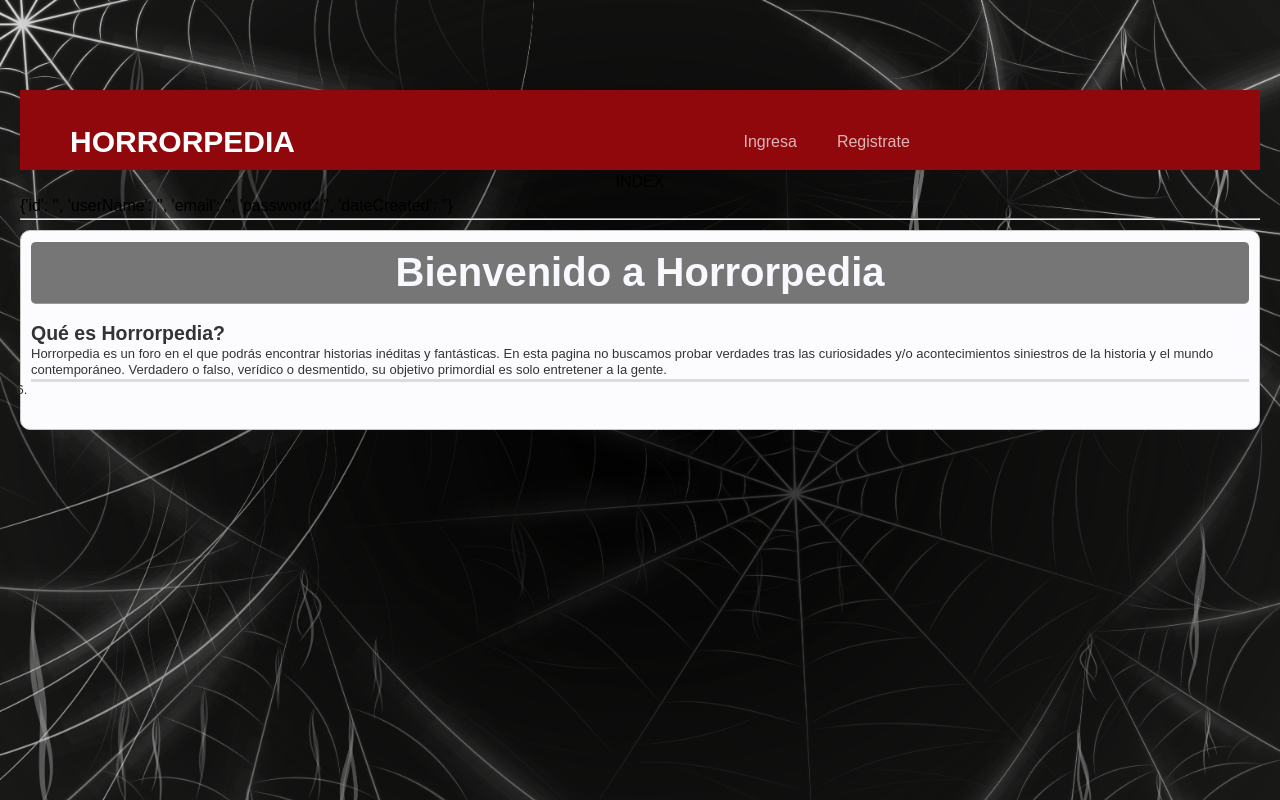
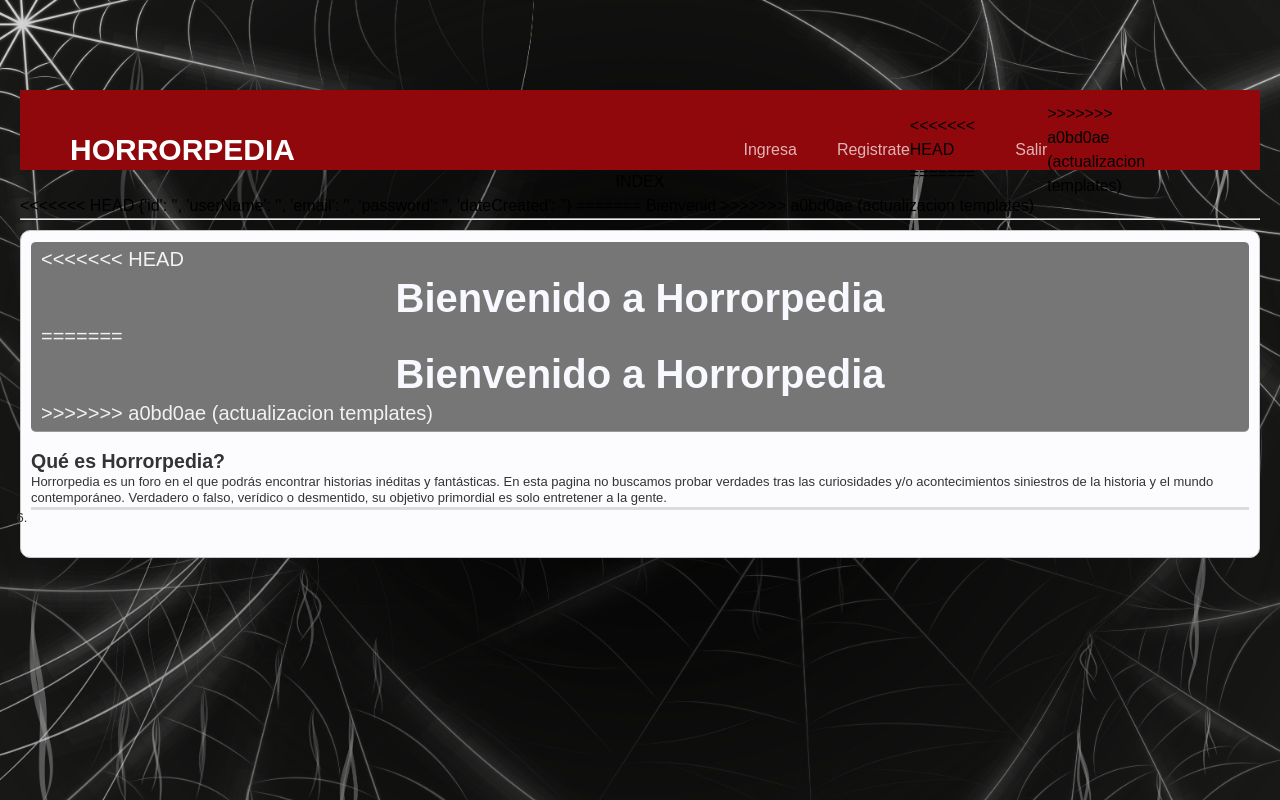
Before and after one commit to AngelMoraH/proyecto1-DBP, a Flask app: page / in a window 1280 px wide. Run offline with Flask 2, Linux system fonts and the light colour scheme; data that the repository does not hold is empty; some libraries are stand-ins or nearby versions.

Commit message:
actualizacion templates

```diff
--- a/templates/auth/login.html
+++ b/templates/auth/login.html
@@ -5,7 +5,11 @@
 
 {% block body %}
 
+<<<<<<< HEAD
 <form id="login-form" class="formulario">
+=======
+<form id="login-form"  class="formulario">
+>>>>>>> a0bd0ae (actualizacion templates)
     <h1>Inicia Sesion</h1>
     <div class="contenedor">
         <div class="input-contenedor">
--- a/templates/base.html
+++ b/templates/base.html
@@ -31,6 +31,10 @@
                   <ul>
                      <li><a class="nav-menu-link nav-link" href="/login">Ingresa</a></li>
                      <li><a class="nav-menu-link nav-link" href="/register">Registrate</a></li>
+<<<<<<< HEAD
+=======
+                     <li><a class="nav-menu-link nav-link" href="/logout">Salir</a></li>
+>>>>>>> a0bd0ae (actualizacion templates)
                   </ul>
                </nav>
             </div>
--- /dev/null
+++ b/templates/comentario/comentario.html
@@ -0,0 +1 @@
+{% extends './base.html' %}
--- a/templates/home/index.html
+++ b/templates/home/index.html
@@ -19,7 +19,11 @@
 
 {% block body %}
 <p>INDEX</p>
+<<<<<<< HEAD
 {{user}}
+=======
+Bienvenid
+>>>>>>> a0bd0ae (actualizacion templates)
 <hr>
 
 
@@ -28,7 +32,11 @@
 <ol class = "bigbox">
     <li class = "rbox">
         <div class = "littlebox">
+<<<<<<< HEAD
             <h1 style = "color:#F8F8FF";>Bienvenido a Horrorpedia </h1>
+=======
+            <h1 style = "color:#F8F8FF";>Bienvenido a Horrorpedia {{user['userName']}} </h1>
+>>>>>>> a0bd0ae (actualizacion templates)
         </div>
         <ol>
             <li class = "foro2">
```
Also changed, not shown: templates/auth/logout.html (added).
